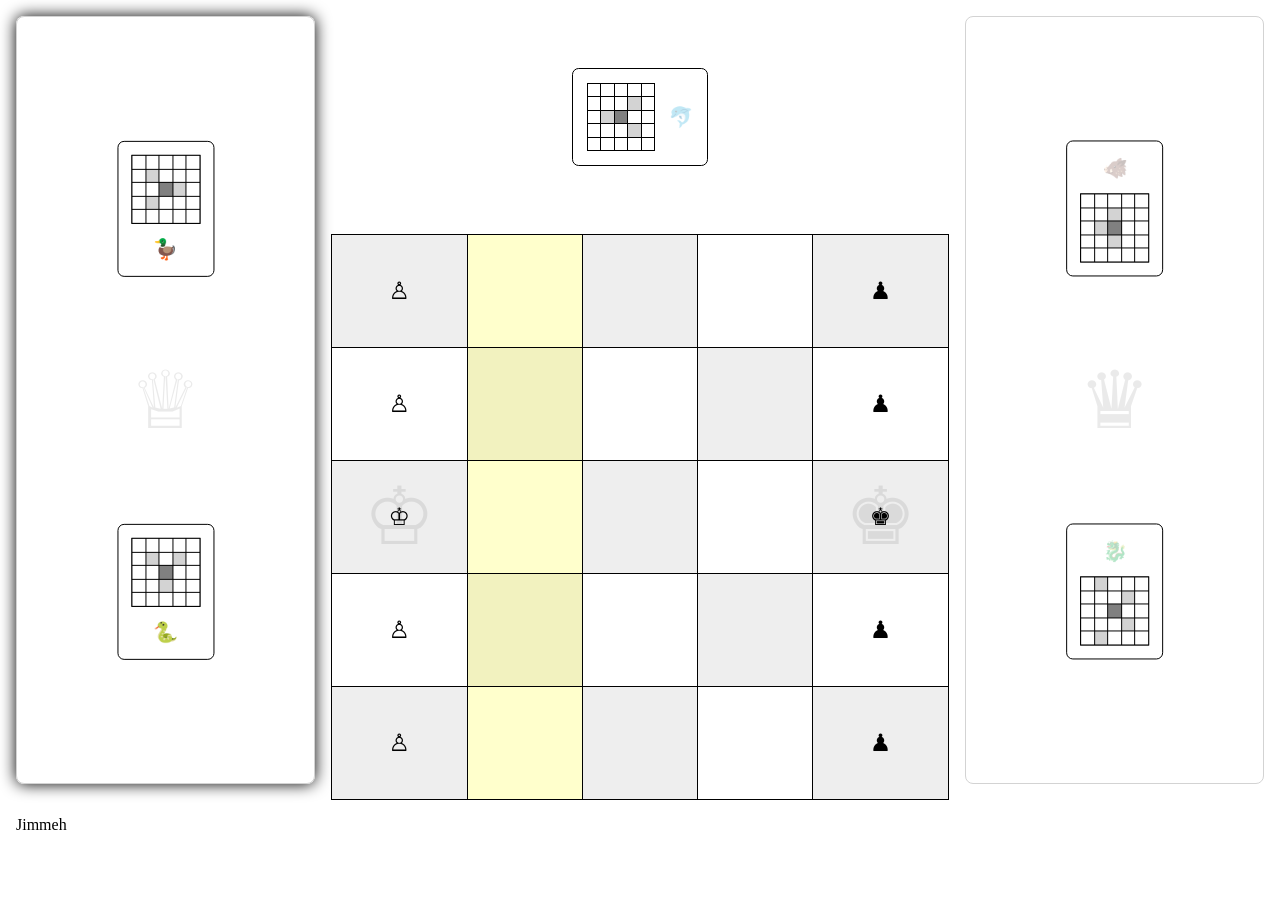
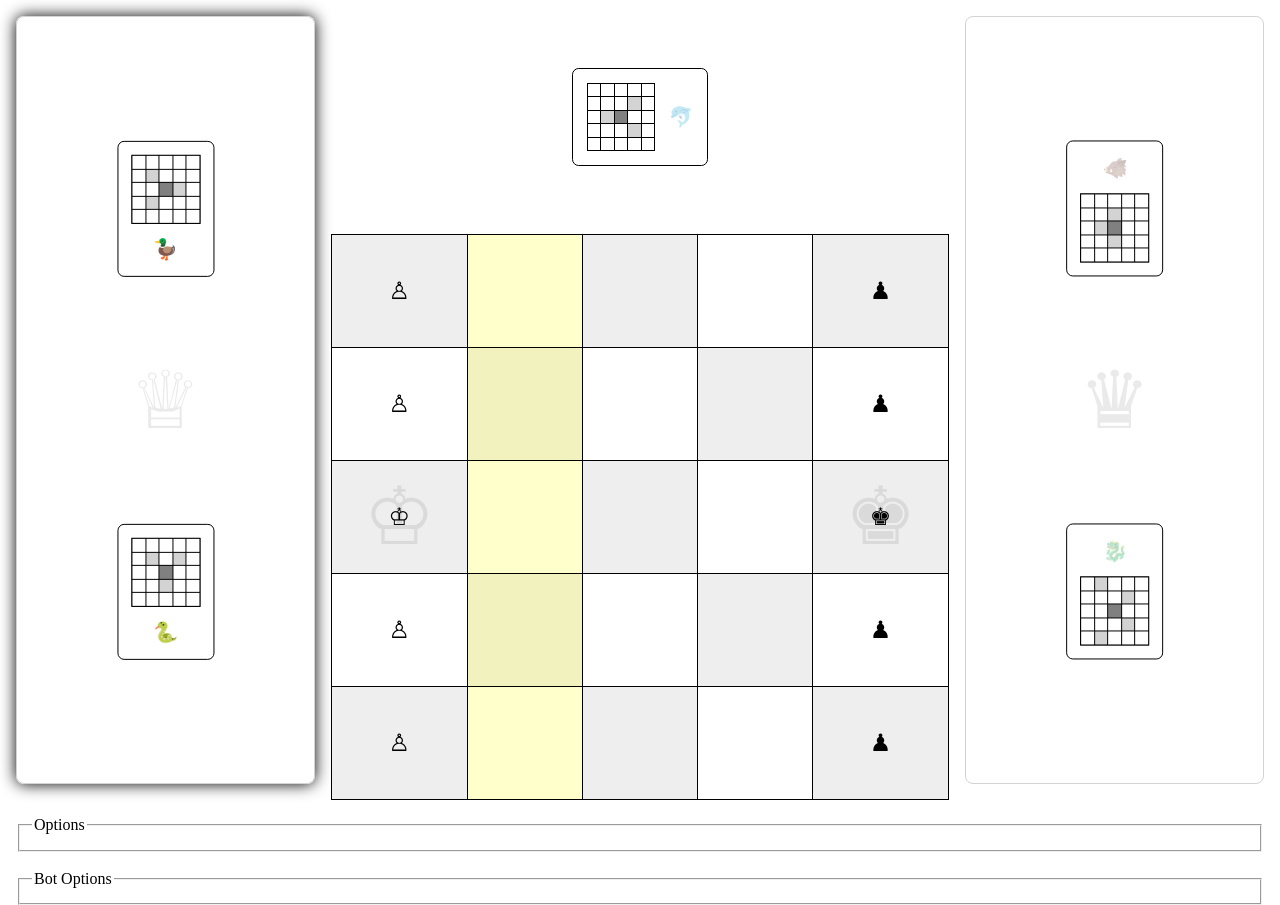
Before and after one commit to joster-dev/ogre, an Angular app: page / in a window 1280 px wide. Before the commit the page ends 834 px from the top, so only its background shows below. Built offline with nearby package versions, Linux system fonts and the light colour scheme.

Commit message:
feat - footer form

```diff
--- a/src/app/app.component.html
+++ b/src/app/app.component.html
@@ -1,4 +1,14 @@
 <ogre-game></ogre-game>
 <footer>
-  Jimmeh
+  <form>
+    <fieldset>
+      <legend>Options</legend>
+      <!-- concede button -->
+    </fieldset>
+    <br />
+    <fieldset>
+      <legend>Bot Options</legend>
+      <!-- enabled, search depth -->
+    </fieldset>
+  </form>
 </footer>
```
